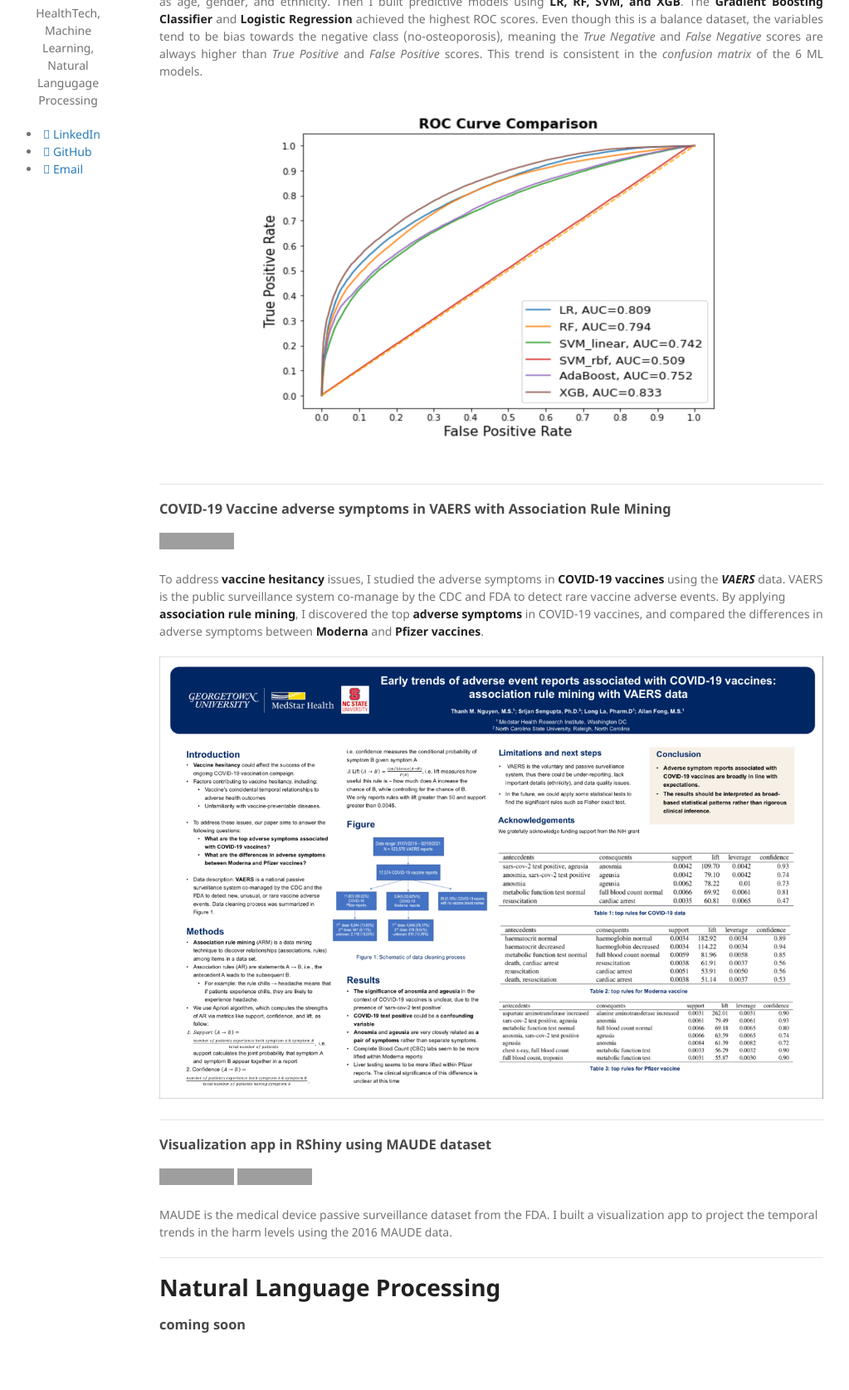
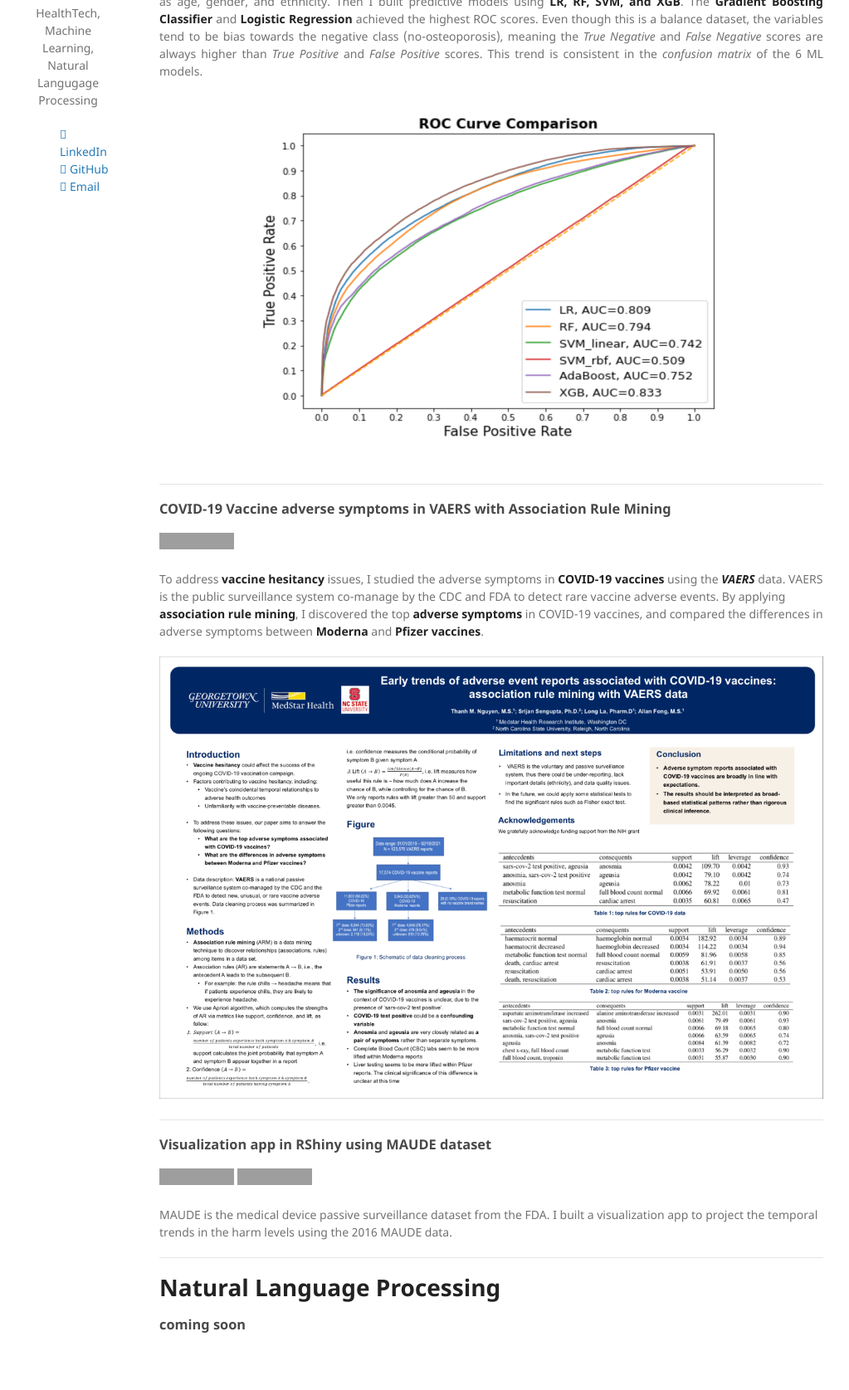
Before and after one commit to ThanhNguyen93/ThanhNguyen93.github.io, a Jekyll site: the page built from index.md, in a window 1280 px wide. Shown: the part 265-1940 px from the top of the page at 83% size, without its empty margins (128-1151 px from the left). Built offline with Jekyll 4.4.1, drawn with Linux system fonts in a browser that asks for light colours; our own code applies the rules of GitHub Pages for plain Markdown files; grey boxes are pictures that could not be loaded.

Commit message:
Update _config.yml

```diff
--- a/_config.yml
+++ b/_config.yml
@@ -7,13 +7,13 @@ description:
   <link rel="stylesheet" href="https://cdnjs.cloudflare.com/ajax/libs/font-awesome/4.7.0/css/font-awesome.min.css">
 
   <p align="center">
-
+  <ul style="list-style-type:none;">
   <li><a href="https://www.linkedin.com/in/thanhnguyen5493/" class="fab fa-fw fa-linkedin"> LinkedIn</a></li>
 
   <li><a href="https://github.com/ThanhNguyen93" class="fab fa-fw fa-github"> GitHub</a></li>
 
   <li><a href="mailto:tnguyen15@hawk.iit.edu" class="fas fa-fw fa-envelope-square"> Email</a></li>
-
+  </ul>
   </p>
 
 
```
